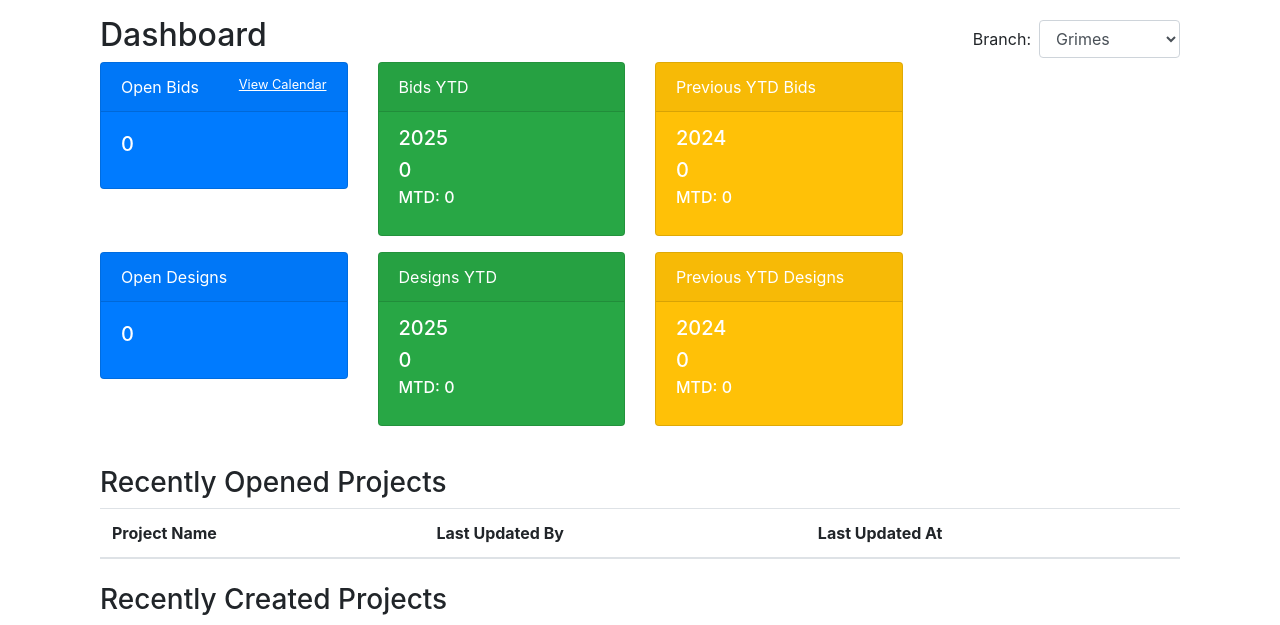
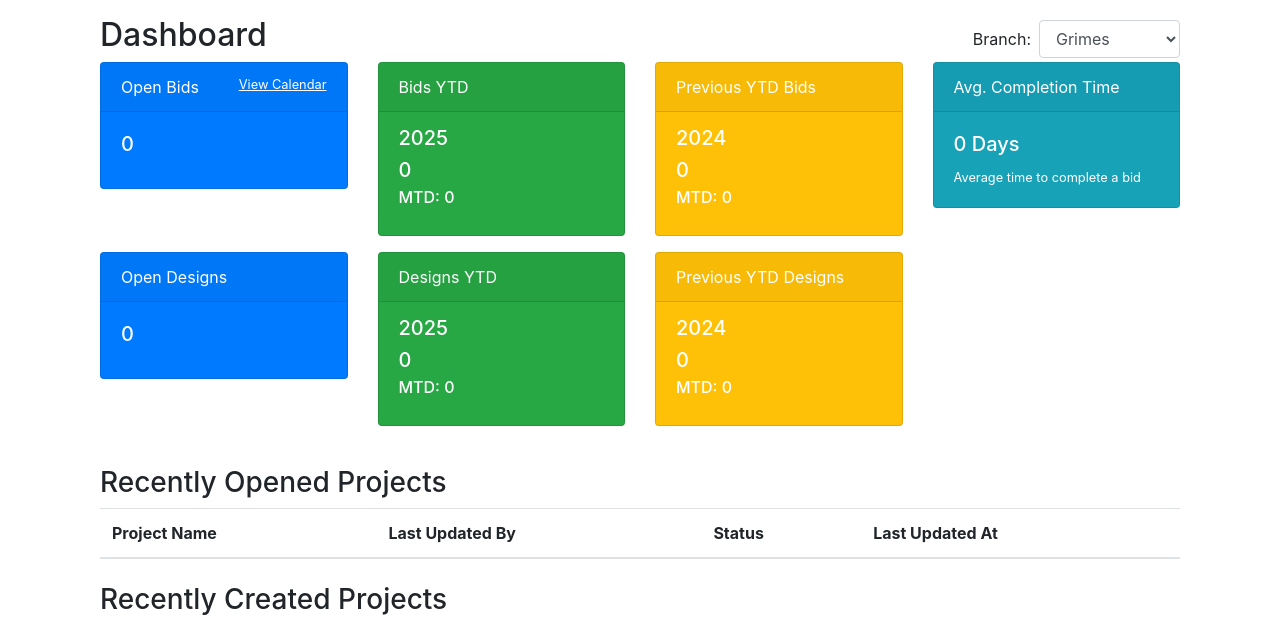
Before and after one commit to amcgrean/estimating-app, a Flask app: page / in a window 1280 px wide. Shown: the part 58-683 px from the top of the page. Run offline with Flask 3, Linux system fonts and the light colour scheme; a user stored in the database is signed in; lists and menus that the app fills with data are empty; some libraries are stand-ins or nearby versions.

Commit message:
updated dashboard and search

```diff
--- a/project/routes.py
+++ b/project/routes.py
@@ -4,7 +4,7 @@ from . import mail, db
 from .models import (
     Bid, Customer, Estimator, Design, User, EWP, UserType, UserSecurity,
     Branch, SalesRep, LoginActivity, ITService, Project, Framing, Siding,
-    Shingle, Deck, Door, Window, Trim
+    Shingle, Deck, Door, Window, Trim, BidActivity
 )
 import csv
 from werkzeug.utils import secure_filename
@@ -128,10 +128,22 @@ def index():
     prev_designs_ytd = apply_branch_filter(Design.query, Design).filter(Design.log_date.between(datetime(previous_year, 1, 1), datetime(previous_year, 12, 31))).count()
     prev_designs_mtd = apply_branch_filter(Design.query, Design).filter(Design.log_date.between(start_date, end_date)).count()
 
-    # Recently opened projects (filtered by current user)
-    recently_opened_projects = apply_branch_filter(db.session.query(Bid), Bid).filter(
-        Bid.last_updated_by == current_user.username
-    ).order_by(Bid.last_updated_at.desc()).limit(5).all()
+    # Recently opened projects (using BidActivity)
+    # Get distinct bid_ids first to avoid duplicates
+    recent_activities = db.session.query(BidActivity.bid_id, func.max(BidActivity.timestamp).label('max_time')) \
+        .filter(BidActivity.user_id == current_user.id, BidActivity.action == 'viewed') \
+        .group_by(BidActivity.bid_id) \
+        .order_by(func.max(BidActivity.timestamp).desc()) \
+        .limit(5) \
+        .all()
+
+    recent_bid_ids = [r.bid_id for r in recent_activities]
+
+    recently_opened_projects = []
+    if recent_bid_ids:
+        # Preserve order
+        projects_dict = {b.id: b for b in Bid.query.filter(Bid.id.in_(recent_bid_ids)).all()}
+        recently_opened_projects = [projects_dict[bid_id] for bid_id in recent_bid_ids if bid_id in projects_dict]
 
     # Recently created projects
     recently_created_projects = apply_branch_filter(db.session.query(Bid), Bid).order_by(Bid.log_date.desc()).limit(5).all()
@@ -321,6 +333,22 @@ def manage_customers():
 @main.route('/manage_bid/<int:bid_id>', methods=['GET', 'POST'])
 def manage_bid(bid_id):
     bid = Bid.query.get_or_404(bid_id)
+
+    # Log view activity
+    try:
+        activity = BidActivity(
+            user_id=current_user.id,
+            bid_id=bid.id,
+            action='viewed',
+            timestamp=datetime.utcnow()
+        )
+        db.session.add(activity)
+        db.session.commit()
+    except Exception as e:
+        db.session.rollback()
+        # Fail silently for logging to avoid breaking the user experience
+        print(f"Error logging bid view: {e}")
+
     form = BidForm(obj=bid)
 
     # Populate customer and estimator choices with a branch filter
--- a/project/templates/index.html
+++ b/project/templates/index.html
@@ -58,6 +58,15 @@
                 </div>
             </div>
         </div>
+        <div class="col-md-3">
+            <div class="card text-white bg-info mb-3">
+                <div class="card-header">Avg. Completion Time</div>
+                <div class="card-body">
+                    <h5 class="card-title">{{ avg_completion_time }} Days</h5>
+                    <p class="card-text text-white small">Average time to complete a bid</p>
+                </div>
+            </div>
+        </div>
     </div>
 
     <!-- Design Metrics -->
@@ -109,17 +118,25 @@
         <tbody>
             {% for bid in bids %}
             <tr>
-                <td>Bid</td>
-                <td>{{ bid.project_name }}</td>
-                <td>{{ bid.status }}</td>
+                <td><span class="badge badge-primary">Bid</span></td>
+                <td><a href="{{ url_for('main.manage_bid', bid_id=bid.id) }}">{{ bid.project_name }}</a></td>
+                <td>
+                    {% if bid.status == 'Incomplete' %}
+                    <span class="badge badge-warning">Incomplete</span>
+                    {% elif bid.status == 'Complete' %}
+                    <span class="badge badge-success">Complete</span>
+                    {% else %}
+                    <span class="badge badge-secondary">{{ bid.status }}</span>
+                    {% endif %}
+                </td>
                 <td>{{ bid.customer.name }}</td>
             </tr>
             {% endfor %}
             {% for design in designs %}
             <tr>
-                <td>Design</td>
-                <td>{{ design.plan_name }}</td>
-                <td>{{ design.status }}</td>
+                <td><span class="badge badge-info">Design</span></td>
+                <td><a href="{{ url_for('main.manage_design', design_id=design.id) }}">{{ design.plan_name }}</a></td>
+                <td><span class="badge badge-secondary">{{ design.status }}</span></td>
                 <td>{{ design.customer.name }}</td>
             </tr>
             {% endfor %}
@@ -135,6 +152,7 @@
                 <tr>
                     <th>Project Name</th>
                     <th>Last Updated By</th>
+                    <th>Status</th>
                     <th>Last Updated At</th>
                 </tr>
             </thead>
@@ -144,6 +162,15 @@
                     <td><a href="{{ url_for('main.manage_bid', bid_id=project.id) }}">{{ project.project_name }}</a>
                     </td>
                     <td>{{ project.last_updated_by }}</td>
+                    <td>
+                        {% if project.status == 'Incomplete' %}
+                        <span class="badge badge-warning">Incomplete</span>
+                        {% elif project.status == 'Complete' %}
+                        <span class="badge badge-success">Complete</span>
+                        {% else %}
+                        <span class="badge badge-secondary">{{ project.status }}</span>
+                        {% endif %}
+                    </td>
                     <td>{{ project.last_updated_at.strftime('%m/%d/%Y %H:%M:%S') }}</td>
                 </tr>
                 {% endfor %}
```
